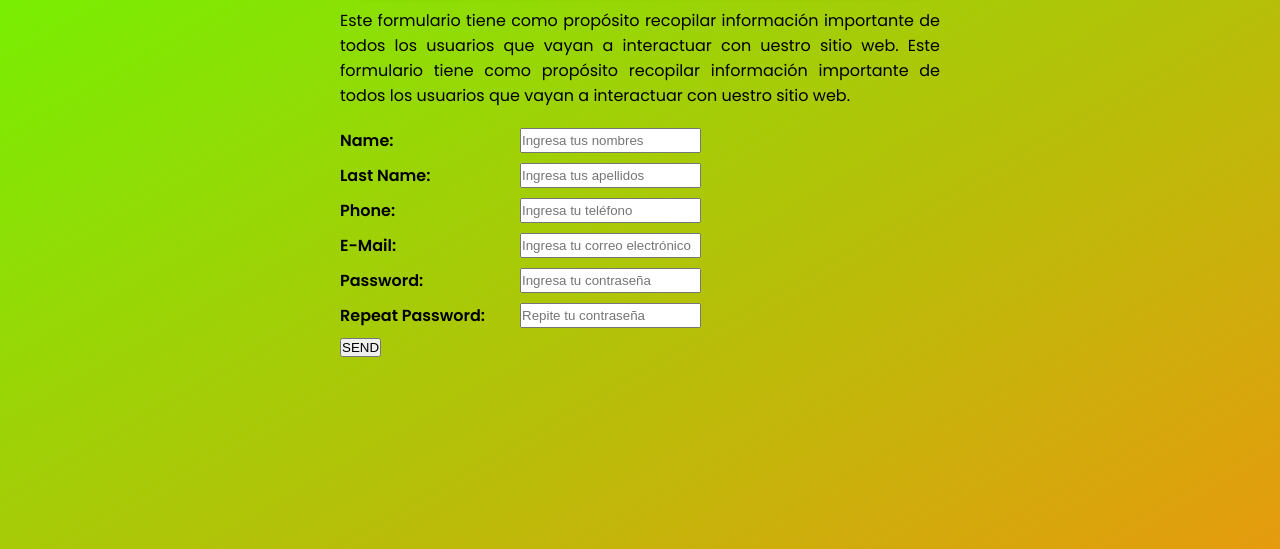
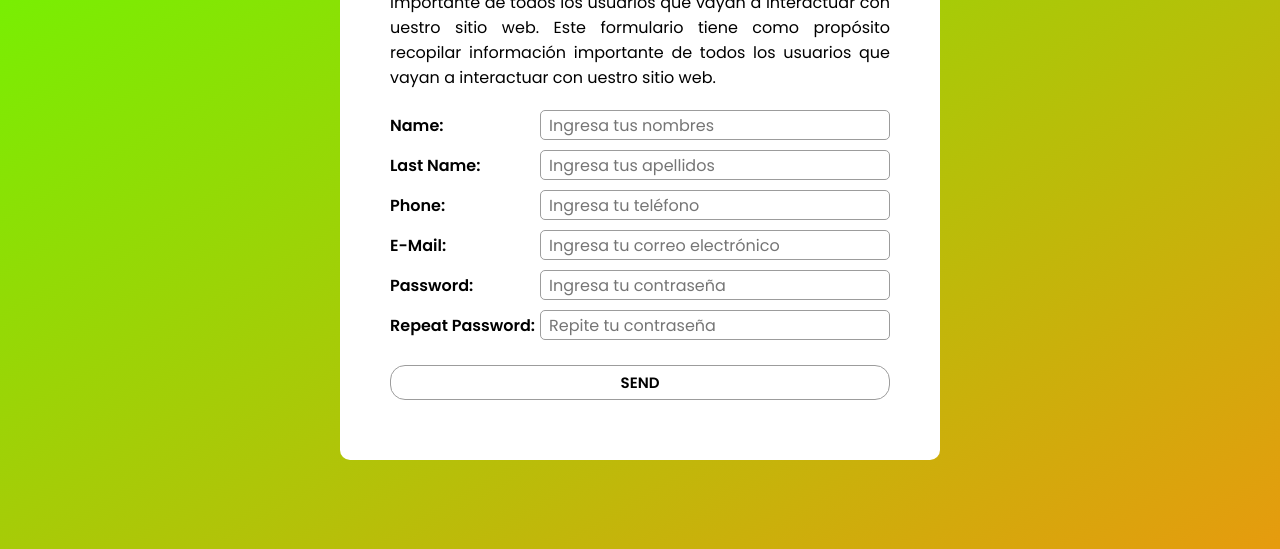
Before and after one commit to WilderDuarte/FormRegister, a plain HTML site: page index.html in a window 1280 px wide. Shown: the part 251-800 px from the top of the page. Drawn offline with Linux system fonts and the light colour scheme.

Commit message:
load field css for register - v2

```diff
--- a/css/style.css
+++ b/css/style.css
@@ -52,9 +52,38 @@ body{
     align-items: center;
 }
 
-.row_input{
+.row_form input{
     font-family: 'Poppins', sans-serif;
     font-weight: 400;
     font-size: 16px;
-border-radius: 5px;
+    border-radius: 5px;
+    border: 1px solid #9c9c9c;
+    height: 30px;
+    padding: 8px;
+    width: 70%;
 }
+
+.button_form{
+    margin-top: 15px;
+    font-family: 'Poppins', sans-serif;
+    font-weight: 600;
+    text-transform: uppercase;
+    font-size: 15px;
+    padding: 5px;
+    border-radius: 15px;
+    border: 1px solid #9c9c9c;
+    width: 100%;
+    background-color: #FFF;
+
+}
+
+.button_form:hover{
+    box-shadow: 0px 0px 10px 1px #109c33;
+    transition: all ease-in-out .5s;
+}
+
+.form{
+    background-color: #FFF;
+    padding: 50px;
+    border-radius: 10px;
+}
```
